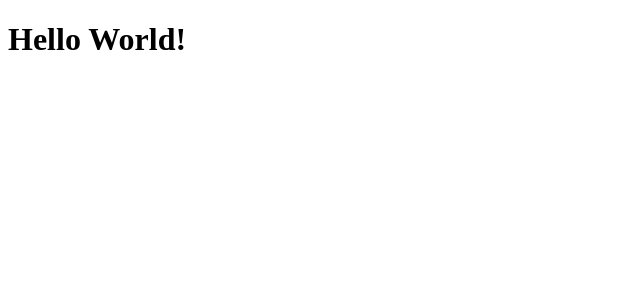
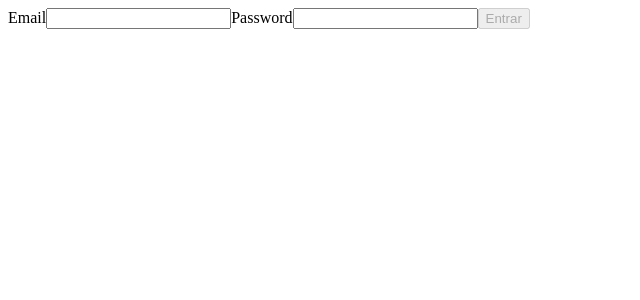
Before and after one commit to leonardoVogel/trybe-wallet-v2, a React (Create React App) app: page / in a window 1280 px wide. Shown: the top 300 px of the page, without its empty margins (0-640 px from the left). Built offline with nearby package versions, Linux system fonts and the light colour scheme.

Commit message:
feat: add functional login page

```diff
--- a/package.json
+++ b/package.json
@@ -21,6 +21,7 @@
     "@types/react": "^16.9.0",
     "@types/react-dom": "^16.9.0",
     "@types/react-redux": "^7.1.7",
+    "@types/react-router-dom": "^5.3.3",
     "@types/styled-components": "^5.1.24",
     "typescript": "~4.1.5"
   },
--- a/src/App.tsx
+++ b/src/App.tsx
@@ -1,7 +1,13 @@
+import { Switch, Route } from 'react-router-dom';
+
+import { Login } from './pages/Login';
+import { Wallet } from './pages/Wallet';
+
 export function App() {
   return (
-    <div>
-      <h1>Hello World!</h1>
-    </div>
+    <Switch>
+      <Route exact path="/" component={ Login } />
+      <Route path="/carteira" component={ Wallet } />
+    </Switch>
   );
 }
--- a/src/index.tsx
+++ b/src/index.tsx
@@ -1,15 +1,18 @@
 import React from 'react';
 import ReactDOM from 'react-dom';
+import { BrowserRouter } from 'react-router-dom';
 
 import { App } from './App';
-// import { store } from './app/store';
-// import { Provider } from 'react-redux';
+import store from './redux/store';
+import { Provider } from 'react-redux';
 
 ReactDOM.render(
   <React.StrictMode>
-    {/* <Provider store={store}> */}
-      <App />
-    {/* </Provider> */}
+    <BrowserRouter>
+      <Provider store={store}>
+        <App />
+      </Provider>
+    </BrowserRouter>
   </React.StrictMode>,
   document.getElementById('root')
 );
--- /dev/null
+++ b/src/pages/Login.tsx
@@ -0,0 +1,58 @@
+import { useEffect, useState } from "react";
+import { useDispatch } from "react-redux";
+import { userLogin } from "../redux/userSlice";
+import { useHistory } from "react-router"
+
+export function Login() {
+  const [email, setEmail] = useState('');
+  const [password, setPassword] = useState('');
+  const [buttonDisabled, setButtonDisabled] = useState(true);
+  const dispatch = useDispatch();
+  const history = useHistory();
+
+  useEffect(() => {
+    const emailRegex = /^[a-z0-9.]+@[a-z0-9]+\.[a-z]+(\.[a-z]+)?$/i;
+    const PASSWORD_MIN_LENGTH = 6;
+
+    const isEmailValid = emailRegex.test(email);
+    const isPasswordValid = password.length >= PASSWORD_MIN_LENGTH;
+
+    (isEmailValid && isPasswordValid) ? setButtonDisabled(false) : setButtonDisabled(true);
+  }, [email, password])
+
+  const handleUserLogin = (event: any) => {
+    event.preventDefault();
+
+    dispatch(userLogin(email))
+    history.push('/carteira')
+  }
+
+  return (
+    <form onSubmit={ handleUserLogin }>
+        <label htmlFor="email">
+          Email
+          <input
+            type="email"
+            id="email"
+            onChange={ ({ target: { value } }) => setEmail(value) }
+            value={ email }
+          />
+        </label>
+        <label htmlFor="password">
+          Password
+          <input
+            type="password"
+            id="password"
+            onChange={ ({ target: { value } }) => setPassword(value) }
+            value={ password }
+          />
+        </label>
+        <button
+          type="submit"
+          disabled={ buttonDisabled }
+        >
+          Entrar
+        </button>
+      </form>
+  )
+}
--- /dev/null
+++ b/src/pages/Wallet.tsx
@@ -0,0 +1,5 @@
+export function Wallet() {
+  return (
+    <h1>Wallet</h1>
+  )
+}
--- /dev/null
+++ b/src/redux/store.ts
@@ -0,0 +1,9 @@
+import { configureStore } from '@reduxjs/toolkit';
+
+import userReducer from './userSlice';
+
+export default configureStore({
+  reducer: {
+    user: userReducer,
+  }
+})
--- /dev/null
+++ b/src/redux/userSlice.ts
@@ -0,0 +1,23 @@
+import { createSlice } from '@reduxjs/toolkit';
+
+interface TUserLogin {
+  email: string;
+  isLogged: boolean;
+}
+
+export const slice = createSlice({
+  name: 'user',
+  initialState: {
+    email: '',
+    isLogged: false,
+  } as TUserLogin,
+  reducers: {
+    userLogin(state, { payload }) {
+      return { ...state, isLogged: true, email: payload };
+    }
+  }
+});
+
+export const { userLogin } = slice.actions;
+export const selectUser = (state: TUserLogin) => state.email;
+export default slice.reducer;
```
Also changed, not shown: 1 other file (tests, documents, lock files or other folders).
